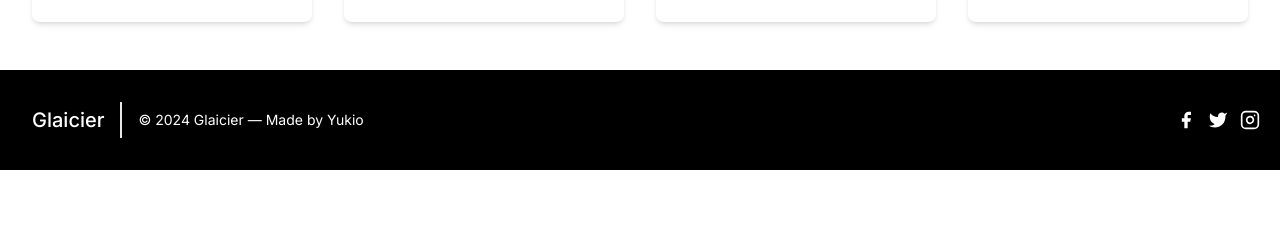
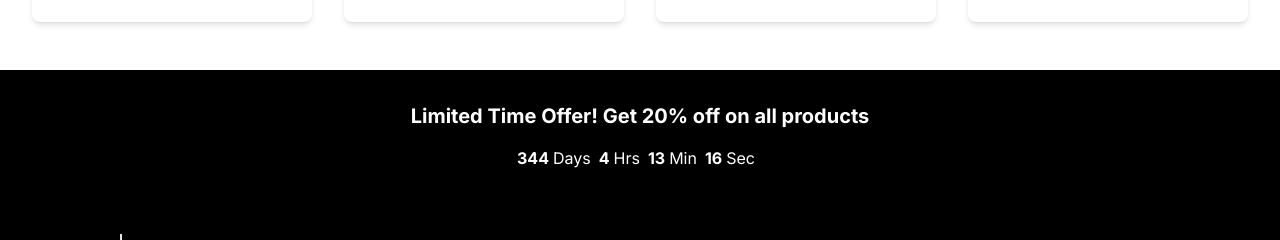
Before and after one commit to yukiodesigns/glacier_foods, a Next.js app: page /shop in a window 1280 px wide. Shown: the part 1776-2016 px from the top of the page. Before the commit the page ends 1946 px from the top, so only its background shows below. Built offline with nearby package versions, Linux system fonts and the light colour scheme.

Commit message:
added banner

```diff
--- a/app/shop/page.tsx
+++ b/app/shop/page.tsx
@@ -1,3 +1,4 @@
+import OfferBanner from '@/components/shared/Banner';
 import Products from '@/components/shared/Products';
 import Link from 'next/link'
 import React from 'react'
@@ -64,6 +65,10 @@ const page = () => {
 
       {/* Best seller */}
       <Products />
+
+      {/* Banner */}
+      <OfferBanner/>
+
     </div>
   )
 }
```
